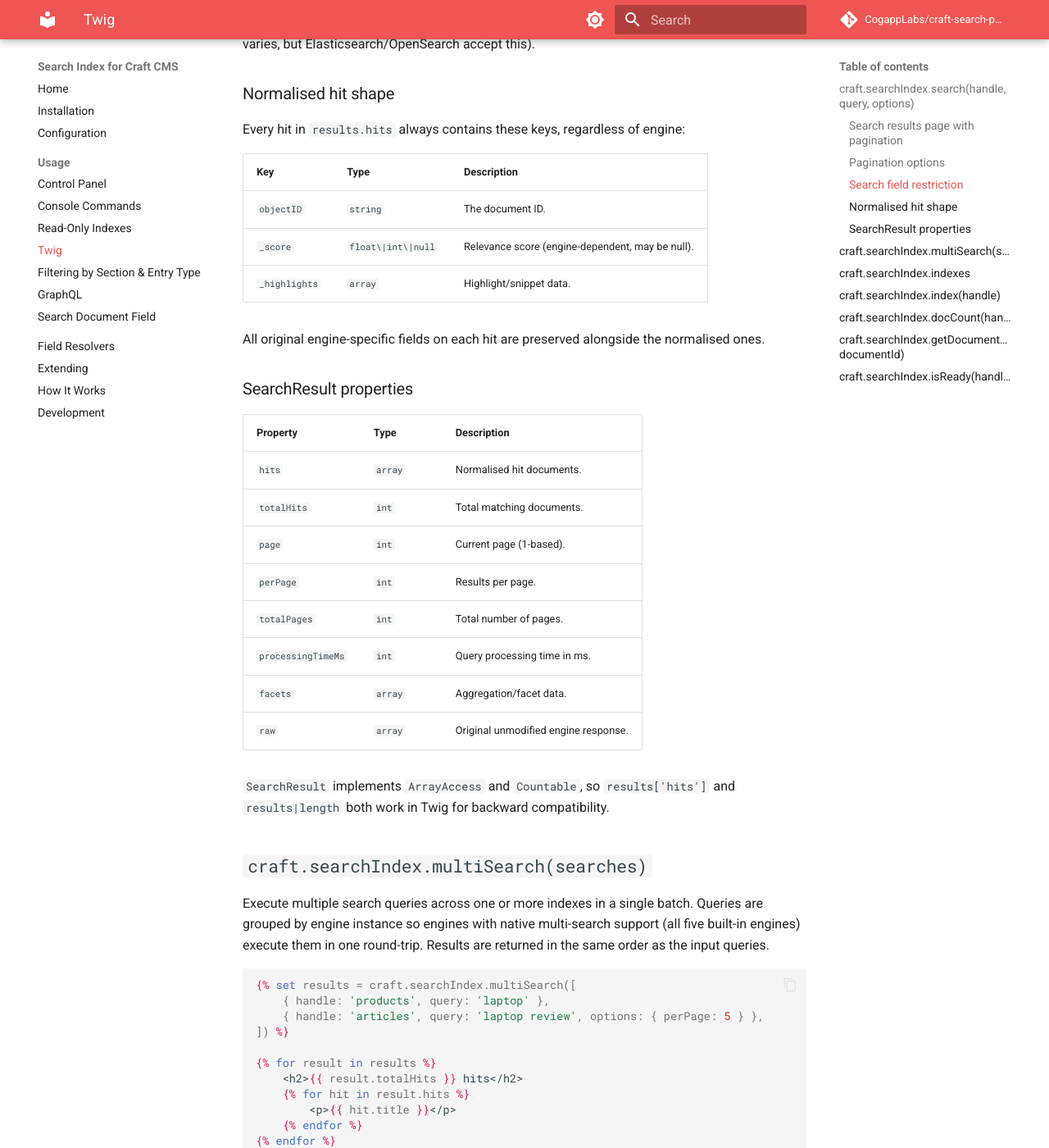
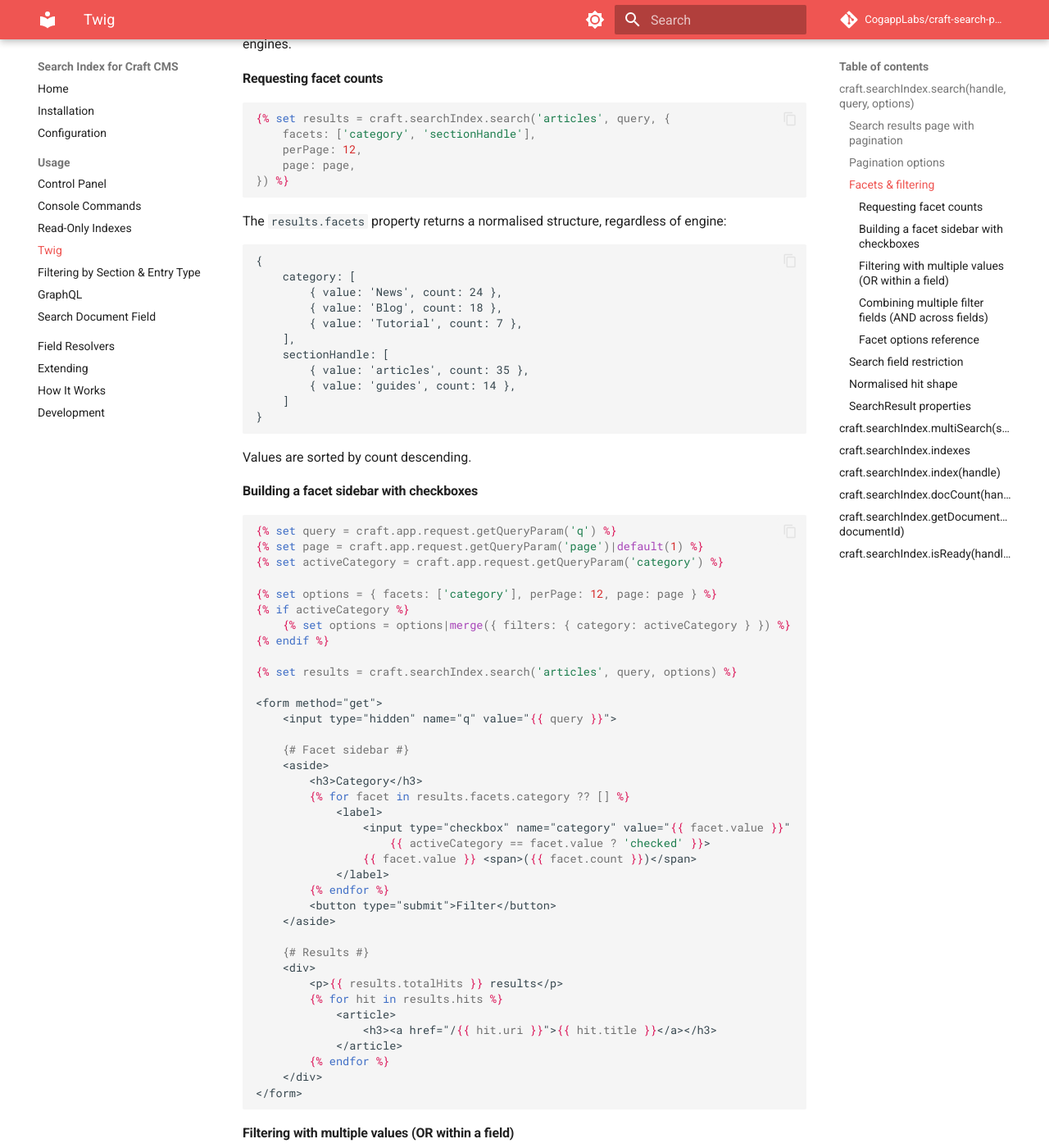
Before and after one commit to CogappLabs/craft-search-plugin, an MkDocs documentation site: the page built from docs/usage/twig.md, in a window 1280 px wide and 1400 px high, scrolled down 1605 px. Shown: the whole window at 82% size. Built offline with MkDocs 1.6.1 and Material for MkDocs 9.7.7, drawn with Linux system fonts in a browser that asks for light colours; comment, search, counter and statistics services are not loaded; some of the changed text lies outside the part shown.

Commit message:
Add Twig documentation for facets and filtering
Adds comprehensive examples to the Twig docs covering:
- Requesting facet counts with the `facets` option
- Normalised facet response shape ({ value, count })
- Building a facet sidebar with checkboxes and counts
- Filtering with single and multiple values
- Combining filters across fields
- Facet options reference table

Updates filtering docs to recommend the unified `filters` option
(engine-agnostic) while keeping engine-native examples as advanced
reference.

https://claude.ai/code/session_01VMixUm4wBjvJsioi5HgXTG

````diff
--- a/docs/usage/twig.md
+++ b/docs/usage/twig.md
@@ -62,6 +62,112 @@ Search an index and return a normalised `SearchResult` object. Results have the
 | `perPage` | `int` | `20`    | Results per page.        |
 
 Engine-native pagination keys (`from`/`size`, `offset`/`limit`, `hitsPerPage`, `per_page`) still work and take precedence if provided.
+
+### Facets & filtering
+
+Request facet counts for specific fields and apply facet filters -- works identically across all engines.
+
+#### Requesting facet counts
+
+```twig
+{% set results = craft.searchIndex.search('articles', query, {
+    facets: ['category', 'sectionHandle'],
+    perPage: 12,
+    page: page,
+}) %}
+```
+
+The `results.facets` property returns a normalised structure, regardless of engine:
+
+```
+{
+    category: [
+        { value: 'News', count: 24 },
+        { value: 'Blog', count: 18 },
+        { value: 'Tutorial', count: 7 },
+    ],
+    sectionHandle: [
+        { value: 'articles', count: 35 },
+        { value: 'guides', count: 14 },
+    ]
+}
+```
+
+Values are sorted by count descending.
+
+#### Building a facet sidebar with checkboxes
+
+```twig
+{% set query = craft.app.request.getQueryParam('q') %}
+{% set page = craft.app.request.getQueryParam('page')|default(1) %}
+{% set activeCategory = craft.app.request.getQueryParam('category') %}
+
+{% set options = { facets: ['category'], perPage: 12, page: page } %}
+{% if activeCategory %}
+    {% set options = options|merge({ filters: { category: activeCategory } }) %}
+{% endif %}
+
+{% set results = craft.searchIndex.search('articles', query, options) %}
+
+<form method="get">
+    <input type="hidden" name="q" value="{{ query }}">
+
+    {# Facet sidebar #}
+    <aside>
+        <h3>Category</h3>
+        {% for facet in results.facets.category ?? [] %}
+            <label>
+                <input type="checkbox" name="category" value="{{ facet.value }}"
+                    {{ activeCategory == facet.value ? 'checked' }}>
+                {{ facet.value }} <span>({{ facet.count }})</span>
+            </label>
+        {% endfor %}
+        <button type="submit">Filter</button>
+    </aside>
+
+    {# Results #}
+    <div>
+        <p>{{ results.totalHits }} results</p>
+        {% for hit in results.hits %}
+            <article>
+                <h3><a href="/{{ hit.uri }}">{{ hit.title }}</a></h3>
+            </article>
+        {% endfor %}
+    </div>
+</form>
+```
+
+#### Filtering with multiple values (OR within a field)
+
+Pass an array of values to match any of them:
+
+```twig
+{% set results = craft.searchIndex.search('articles', query, {
+    facets: ['category'],
+    filters: { category: ['News', 'Blog'] },
+}) %}
+```
+
+#### Combining multiple filter fields (AND across fields)
+
+```twig
+{% set results = craft.searchIndex.search('articles', query, {
+    facets: ['category', 'status'],
+    filters: {
+        category: 'News',
+        sectionHandle: 'articles',
+    },
+}) %}
+```
+
+#### Facet options reference
+
+| Option    | Type    | Description                                                                 |
+|-----------|---------|-----------------------------------------------------------------------------|
+| `facets`  | `array` | Field names to aggregate (e.g. `['category', 'status']`).                   |
+| `filters` | `array` | Associative array of field to value or array of values to filter by.        |
+
+Engine-native facet/filter keys (`facetFilters`, `aggs`, `filter`, `facet_by`, `filter_by`) still work and take precedence if provided.
 
 ### Search field restriction
 
````
Also changed, not shown: docs/usage/filtering.md (+34 -1 lines).
